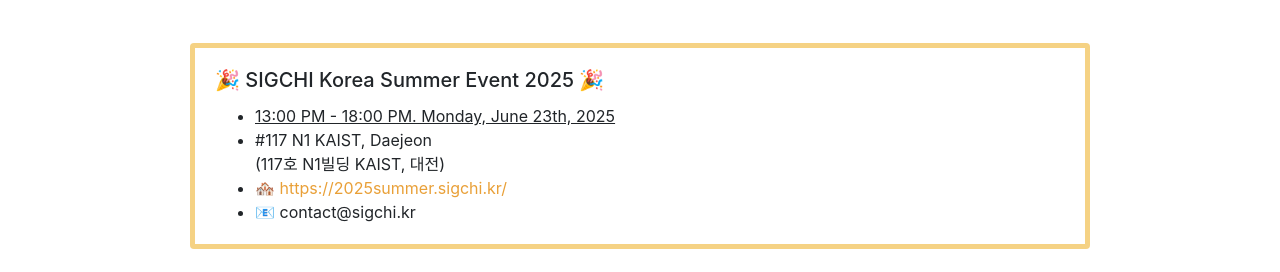
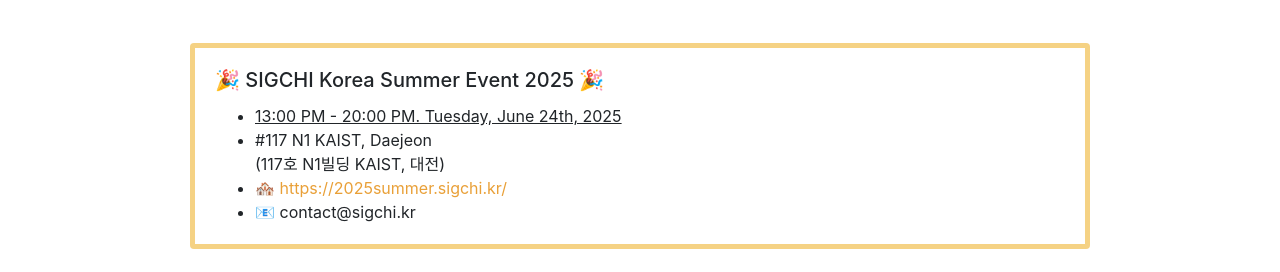
Before and after one commit to sigchikr/sigchikr.github.io, a Jekyll site: the page built from _pages/events.md, in a window 1280 px wide. Shown: the part 314-586 px from the top of the page. Built offline with Jekyll 4.4.1, drawn with Linux system fonts in a browser that asks for light colours.

Commit message:
Update events.md

```diff
--- a/_pages/events.md
+++ b/_pages/events.md
@@ -8,7 +8,7 @@
         <div class="card-body">
             <h5 class="card-title">🎉 SIGCHI Korea Summer Event 2025 🎉</h5>
             <ul class="card-text">
-                <li><u>13:00 PM - 18:00 PM. Monday, June 23th, 2025</u></li>
+                <li><u>13:00 PM - 20:00 PM. Tuesday, June 24th, 2025</u></li>
                 <li>
                     #117 N1 KAIST, Daejeon<br />
                     (117호 N1빌딩 KAIST, 대전)
```
